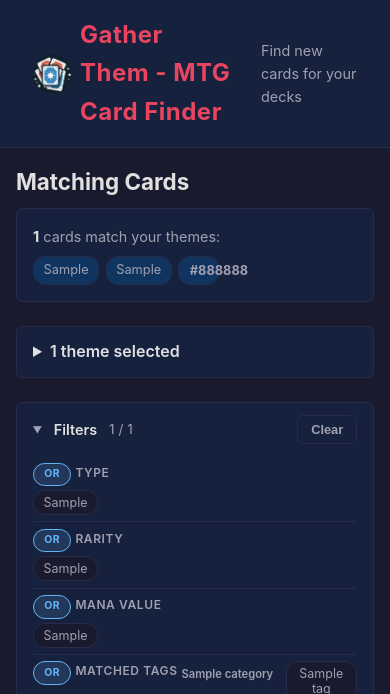
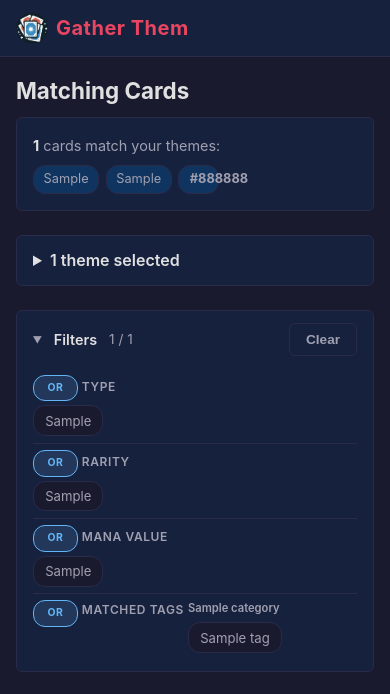
Before and after one commit to Lmdudester/Gather-Them, a Django app: template finder/templates/finder/results.html in a window 390 px wide, after a click that opens the changed part. Shown: the top 694 px of the page. Run offline with Django 5.2, Linux system fonts and the light colour scheme; the template is opened without the code that fills it: most values are stand-ins (such as "Sample title", 1, 10 or a date in 2020).

Commit message:
Improve mobile responsiveness across all pages
Reduce header/footer padding, enlarge touch targets for buttons and
filters, fix form row spacing, stack tier columns and filter tag groups
vertically on small screens, use viewport-relative dropdown height,
and simplify header text to just "Gather Them".

Co-Authored-By: Claude Opus 4.5 <noreply@anthropic.com>

```diff
--- a/finder/static/finder/css/styles.css
+++ b/finder/static/finder/css/styles.css
@@ -75,6 +75,7 @@ header nav {
 .tagline {
     color: var(--text-muted);
     font-size: 0.9rem;
+    margin-left: auto;
 }
 
 /* === Main === */
@@ -270,7 +271,7 @@ textarea:focus, select:focus {
     top: 100%;
     left: 0;
     right: 0;
-    max-height: 250px;
+    max-height: min(250px, 50vh);
     overflow-y: auto;
     background: var(--bg-surface);
     border: 1px solid var(--border);
@@ -425,6 +426,7 @@ textarea:focus, select:focus {
 
 .select-controls {
     display: flex;
+    flex-wrap: wrap;
     gap: 0.5rem;
     margin-bottom: 1.5rem;
     align-items: center;
@@ -1051,13 +1053,22 @@ footer {
 
 /* === Responsive === */
 @media (max-width: 768px) {
+    header { padding: 0.75rem 1rem; }
+    header nav { gap: 0.75rem; }
+    .logo { font-size: 1.25rem; }
+    .logo-icon { width: 32px; height: 32px; }
+    .tagline { display: none; }
+
+
+    footer { padding: 1rem; }
+
     main {
         padding: 1rem;
     }
 
     .form-row {
         flex-direction: column;
-        gap: 0;
+        gap: 1rem;
     }
 
     .card-grid {
@@ -1090,15 +1101,25 @@ footer {
     h1 {
         font-size: 1.4rem;
     }
+
+    .btn-small { padding: 0.5rem 1rem; font-size: 0.85rem; }
+    .select-controls .lands-toggle { margin-left: 0; }
+    .select-controls .btn-primary { flex-basis: 100%; }
+    .filter-btn { padding: 0.4rem 0.7rem; font-size: 0.82rem; }
+    .filter-tag-group-label { min-width: 0; }
+    .filter-tag-group { flex-direction: column; gap: 0.25rem; }
+    .maintenance-card { padding: 1.5rem 1rem; }
+    .card-name { font-size: 0.8rem; }
+    .filter-mode-toggle { width: 2.8rem; padding: 0.25rem 0; }
 }
 
 @media (max-width: 480px) {
     .card-grid {
-        grid-template-columns: repeat(2, 1fr);
-        gap: 0.75rem;
+        grid-template-columns: repeat(auto-fill, minmax(130px, 1fr));
+        gap: 0.5rem;
     }
 
     .tier-columns {
-        grid-template-columns: 1fr 1fr;
+        grid-template-columns: 1fr;
     }
 }
--- a/finder/templates/finder/base.html
+++ b/finder/templates/finder/base.html
@@ -13,7 +13,7 @@
         <nav>
             <a href="{% url 'finder:index' %}" class="logo">
                 <img src="{% static 'finder/img/logo.png' %}" alt="" class="logo-icon">
-                Gather Them - MTG Card Finder
+                Gather Them
             </a>
             <span class="tagline">Find new cards for your decks</span>
         </nav>
```
